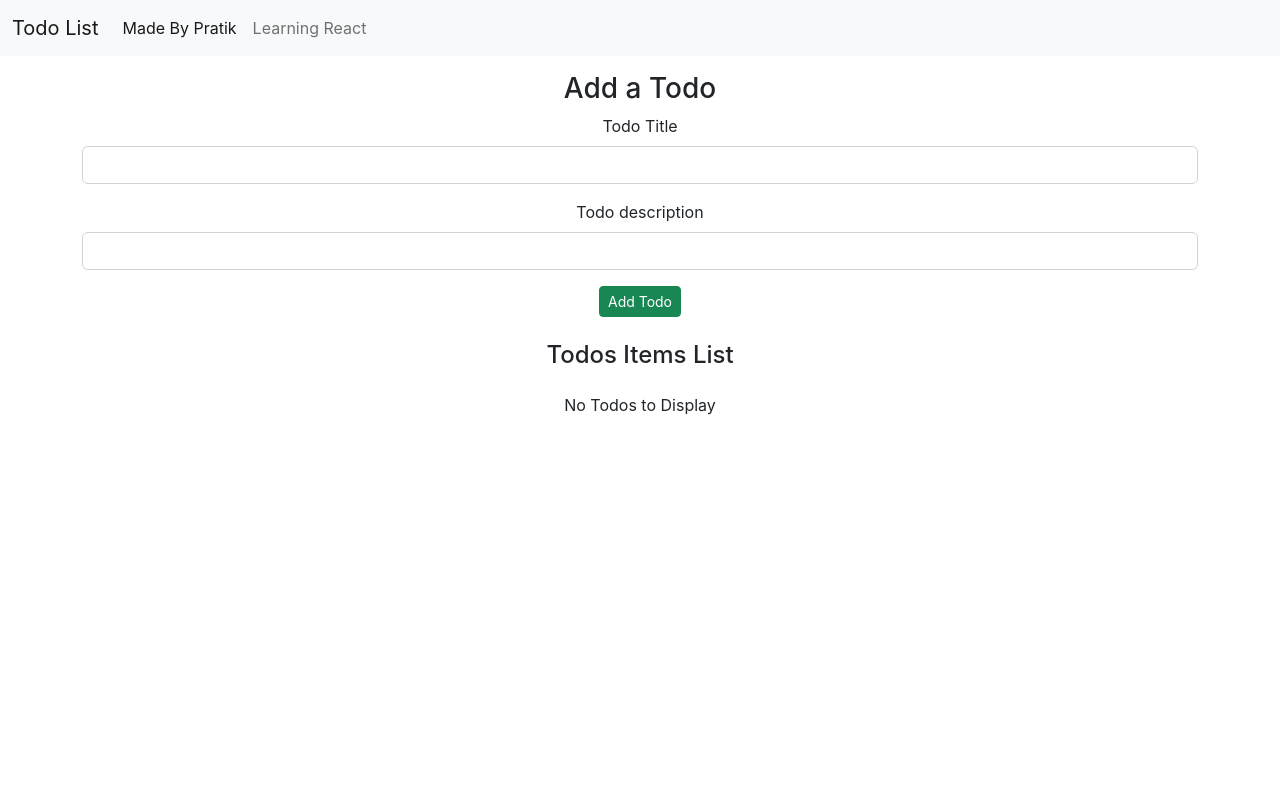
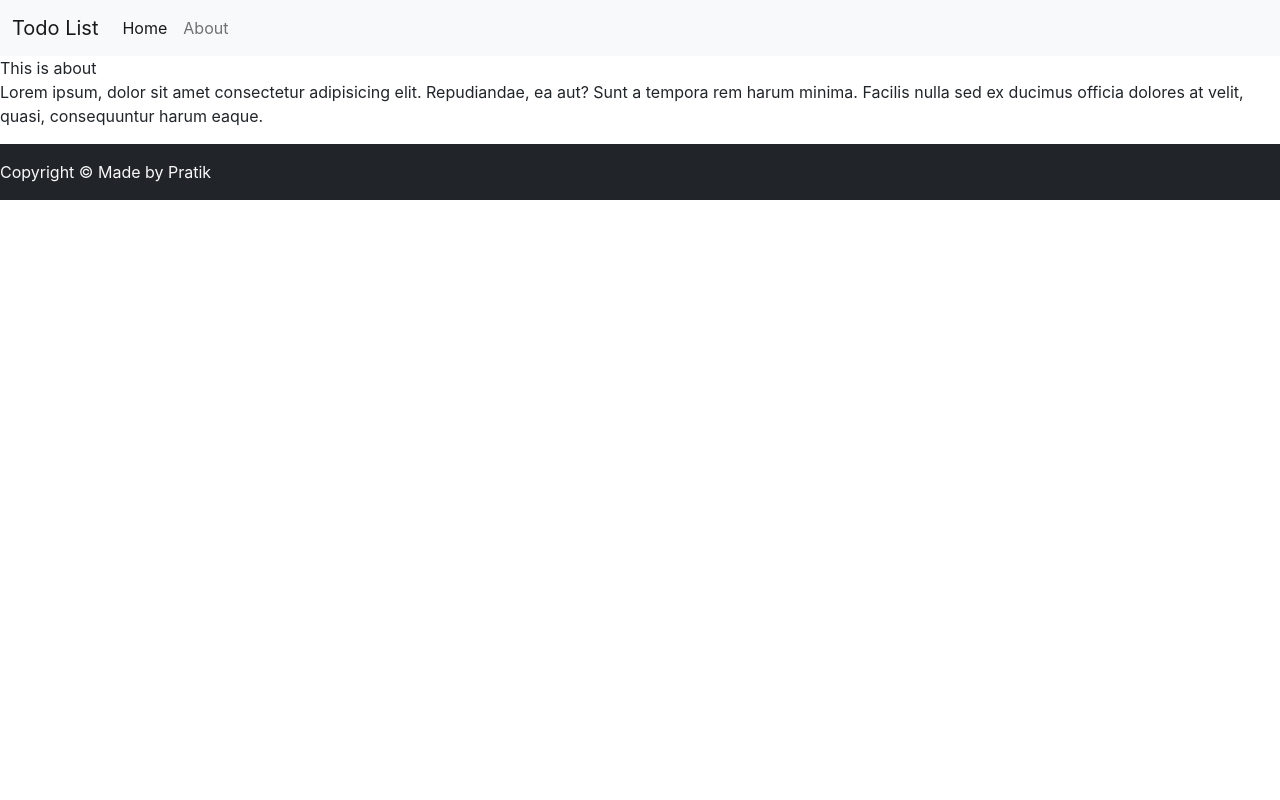
Before and after one commit to pratik2050/Learning-React, a React (Create React App) app: page /about in a window 1280 px wide. Shown: the top 800 px of the page. Built offline with nearby package versions, Linux system fonts and the light colour scheme.

Commit message:
routing done

```diff
--- a/package.json
+++ b/package.json
@@ -8,7 +8,8 @@
     "@testing-library/user-event": "^13.5.0",
     "react": "^17.0.2",
     "react-dom": "^17.0.2",
-    "react-scripts": "5.0.0",
+    "react-router-dom": "^6.3.0",
+    "react-scripts": "^2.1.3",
     "web-vitals": "^2.1.4"
   },
   "scripts": {
--- a/src/App.js
+++ b/src/App.js
@@ -4,6 +4,16 @@ import Footer from './components/Footer';
 import Todos from './components/Todos';
 import React, { useState, useEffect } from 'react';
 import AddTodo from './components/AddTodo';
+import About from './components/About';
+import {
+  BrowserRouter as Router,
+  Routes,
+  Route,
+  Link
+} from "react-router-dom";
+
+
+
 
 function App() {
   let initTodo;
@@ -50,11 +60,21 @@ function App() {
 
 
   return (
-    <div className="App">
-      <Header title = "Todo List"/>
-      <AddTodo addTodo = {addTodo}/>
-      <Todos todos = {todos} onDelete = {onDelete}/>
-      <Footer/>
+    <div>
+      <Router>
+        <Header title = "Todo List"/>
+        <Routes>
+          <Route exact path="/" element={ <>
+                                            <AddTodo addTodo = {addTodo}/>
+                                            <Todos todos = {todos} onDelete = {onDelete}/>
+                                          </>
+                                        }>
+          </Route>
+          <Route exact path="/about" element = {<About/>}/>
+
+        </Routes>
+        <Footer/>
+      </Router>
     </div>
   );
 }
--- /dev/null
+++ b/src/components/About.js
@@ -0,0 +1,11 @@
+import React from 'react'
+
+
+export default function About() {
+  return (
+    <div>
+        This is about
+        <p>Lorem ipsum, dolor sit amet consectetur adipisicing elit. Repudiandae, ea aut? Sunt a tempora rem harum minima. Facilis nulla sed ex ducimus officia dolores at velit, quasi, consequuntur harum eaque.</p>
+    </div>
+  )
+}
--- a/src/components/Header.js
+++ b/src/components/Header.js
@@ -1,13 +1,16 @@
 import React from "react";
 import PropTypes from 'prop-types';
+import {
+  Link
+} from "react-router-dom";
 
 export default function Header(props) {
   return (
     <nav className="navbar navbar-expand-lg bg-light">
       <div className="container-fluid">
-        <a className="navbar-brand" href="#">
+        <Link className="navbar-brand" to="/">
           {props.title}
-        </a>
+        </Link>
         <button
           className="navbar-toggler"
           type="button"
@@ -22,14 +25,14 @@ export default function Header(props) {
         <div className="collapse navbar-collapse" id="navbarNav">
           <ul className="navbar-nav">
             <li className="nav-item">
-              <a className="nav-link active" aria-current="page" href="#">
-                Made By Pratik
-              </a>
+              <Link className="nav-link active" aria-current="page" to="/">
+                Home
+              </Link>
             </li>
             <li className="nav-item">
-              <a className="nav-link" href="#">
-                Learning React
-              </a>
+              <Link className="nav-link" to="/about">
+                About
+              </Link>
             </li>
           </ul>
         </div>
```
Also changed, not shown: 1 other file (tests, documents, lock files or other folders).
